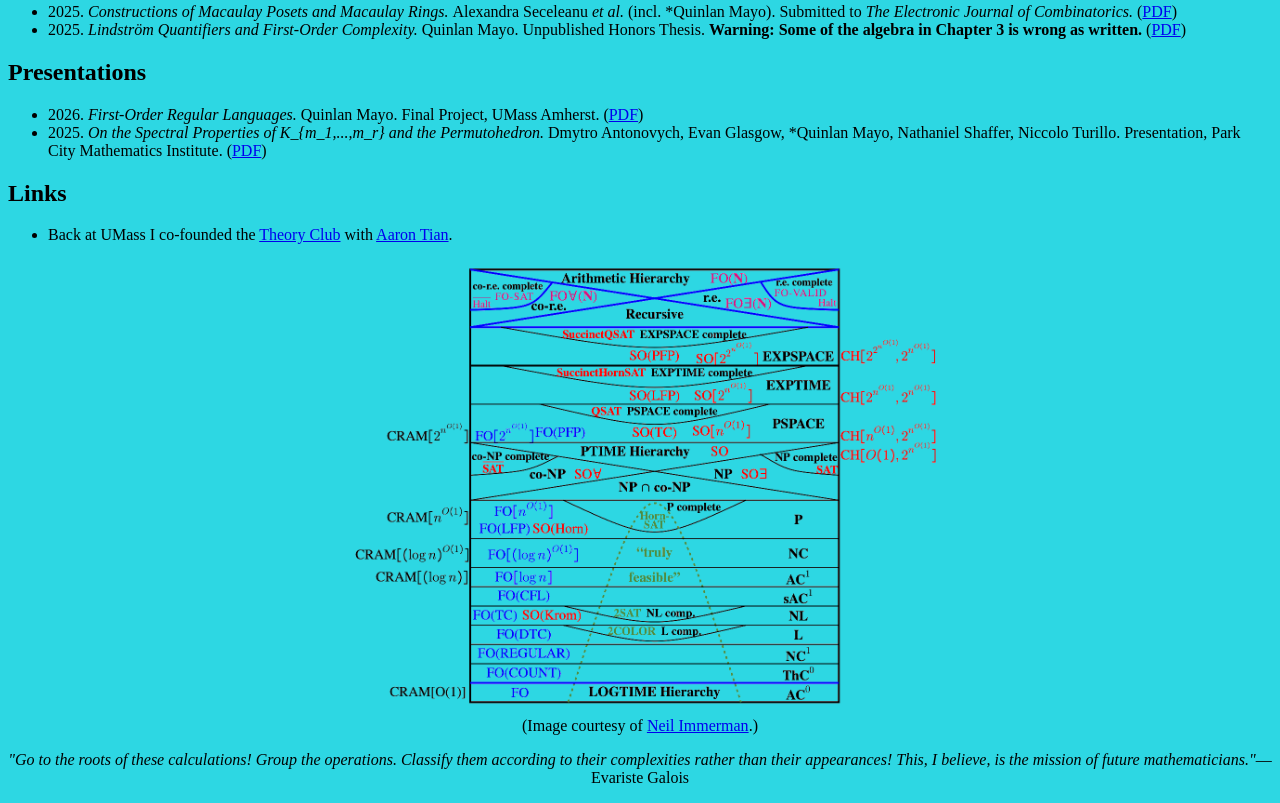
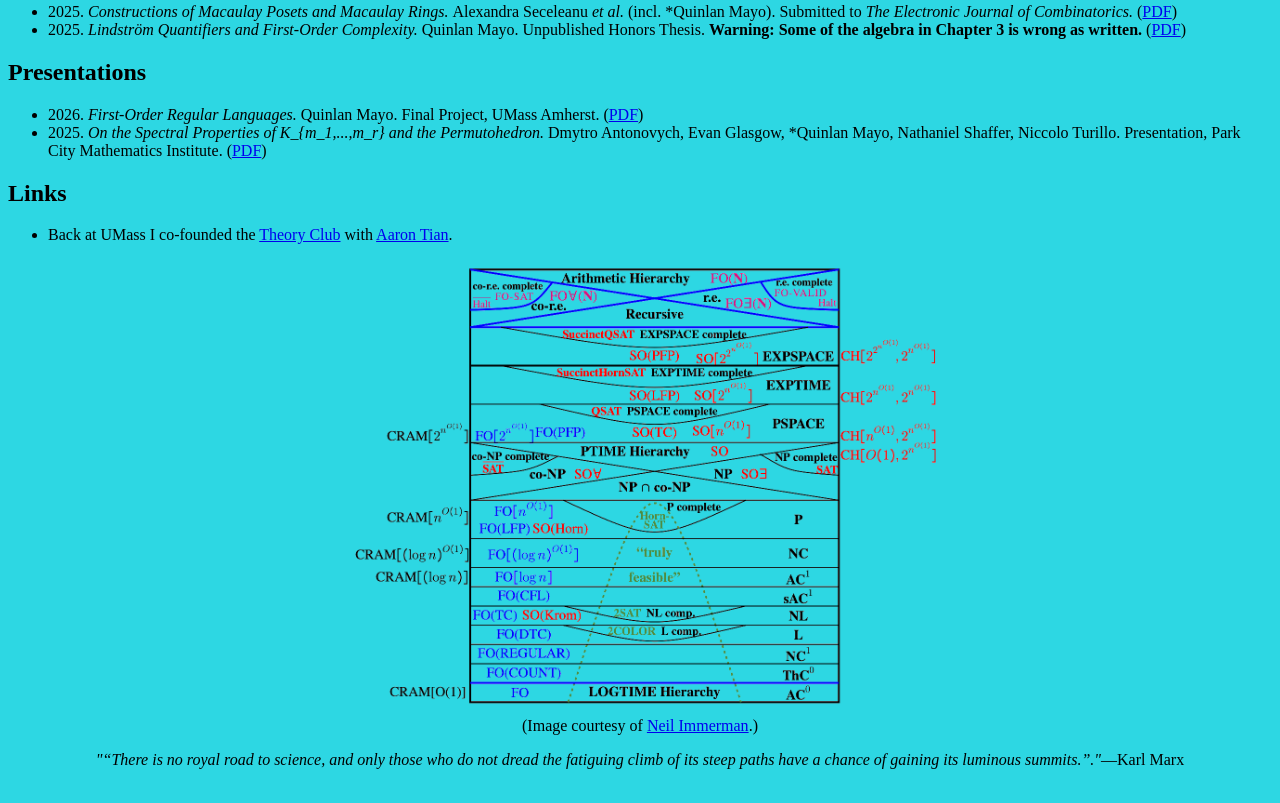
Before and after one commit to qmayo17/quinnmayo, a plain HTML site: page index.html in a window 1280 px wide. Shown: the part 990-1793 px from the top of the page. Drawn offline with Linux system fonts and the light colour scheme.

Commit message:
Update index.html

```diff
--- a/index.html
+++ b/index.html
@@ -44,7 +44,7 @@
                 <img style="height:75%;width:50%;" src="./images/ComplexityWorld2023Transparent.png" />
                 <figcaption>(Image courtesy of <a href="https://people.cs.umass.edu/~immerman/">Neil Immerman</a>.)</figcaption>
             </figure>
-            <p><i>"Go to the roots of these calculations! Group the operations. Classify them according to their complexities rather than their appearances! This, I believe, is the mission of future mathematicians."</i>&mdash;Evariste Galois</p>
+            <p><i>"“There is no royal road to science, and only those who do not dread the fatiguing climb of its steep paths have a chance of gaining its luminous summits.”."</i>&mdash;Karl Marx</p>
         </div>
     </body>
 </html>
```
